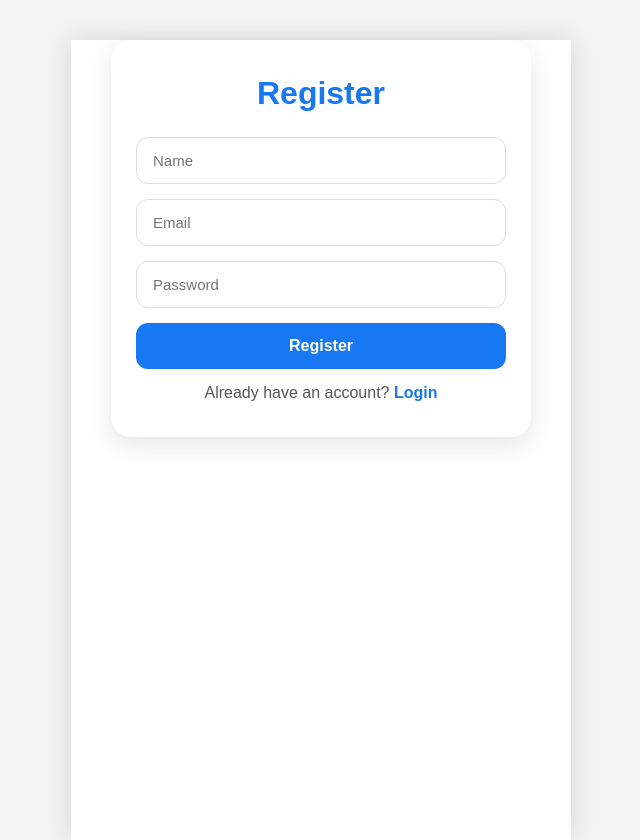
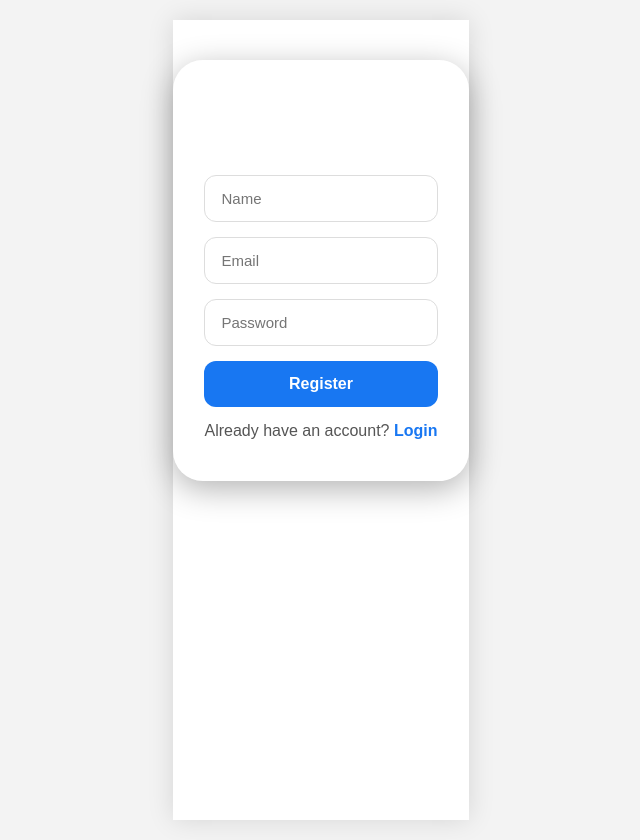
Before and after one commit to sopon388/facio, a React app in the folder frontend/: page /register in a window 1280 px wide. Shown: the whole page, without its empty margins (319-959 px from the left). Built offline with nearby package versions, Linux system fonts and the light colour scheme; the HTML template or start-up script is replaced by a standard one.

Commit message:
frontend updated

```diff
--- a/frontend/src/pages/Register/Register.css
+++ b/frontend/src/pages/Register/Register.css
@@ -5,32 +5,44 @@
 }
 
 body {
-  background: #f0f2f5;
-  font-family: Arial, sans-serif;
+  width: 100%;
+  min-height:100vh;
+  display: flex;
+  justify-content: center;
+  align-items: center;
+  background:
+  linear-gradient(
+    135deg,
+    #0f172a,
+    #1e293b,
+    #2563eb,
+  );
+  padding:20px;
 }
 
 .register-container {
   width: 100%;
-  max-width: 420px;
+  max-width: 400px;
+  border:1px solid rgba(255,255,255,0.2);
+  margin: 40px auto;
+  padding: 40px 30px;
 
-  margin: 40px auto;
-  padding: 35px 25px;
+  background:rgba(255,255,255,0.12);
 
-  background: #fff;
-
-  border-radius: 20px;
+  border-radius: 30px;
 
   box-shadow:
-    0 8px 25px rgba(0, 0, 0, 0.1);
+    0 8px 32px rgba(0, 0, 0, 0.3);
 
   text-align: center;
+  animation: fadeIn 0.5s ease;
 }
 
 .register-container h2 {
-  font-size: 32px;
-  color: #1877f2;
-
-  margin-bottom: 25px;
+  font-size: 34px;
+  color: white;
+  text-align: center;
+  margin-bottom: 35px;
 
   font-weight: 700;
 }
```
